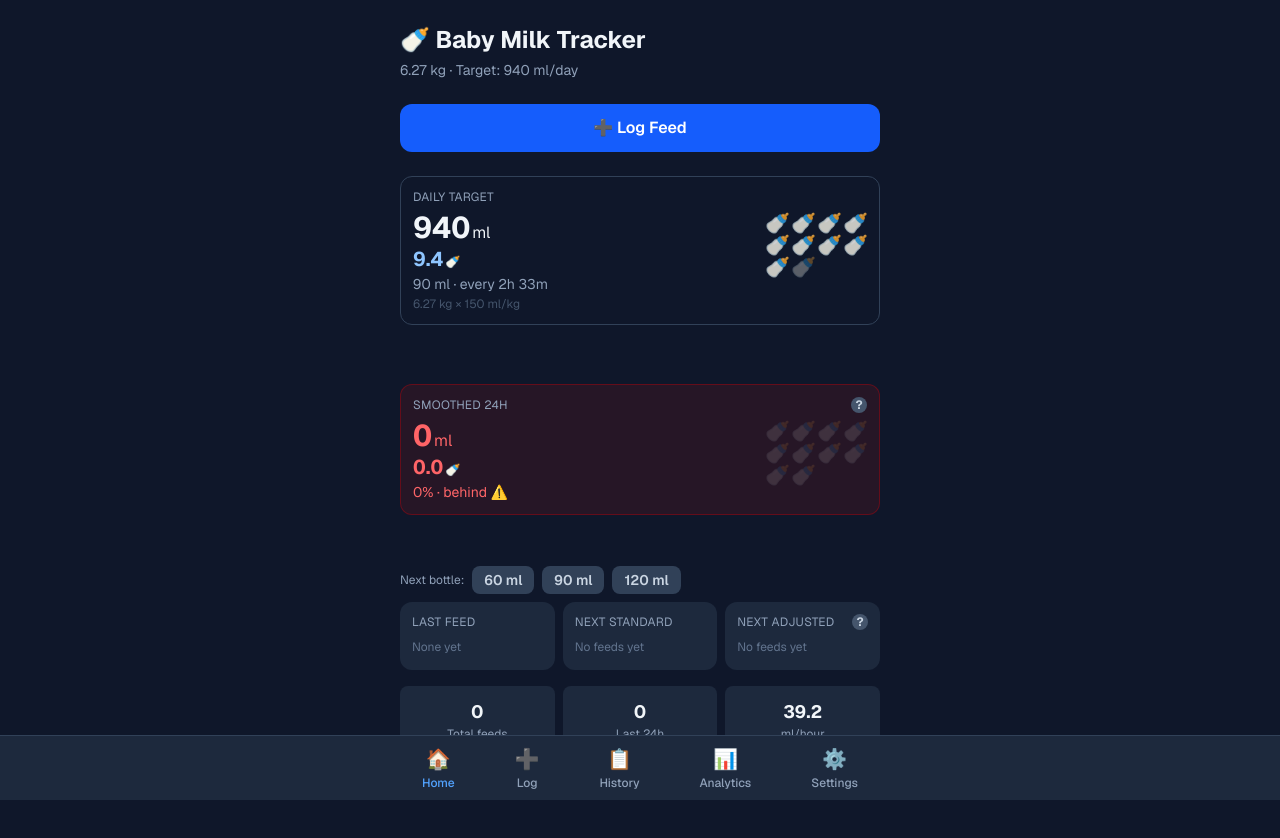
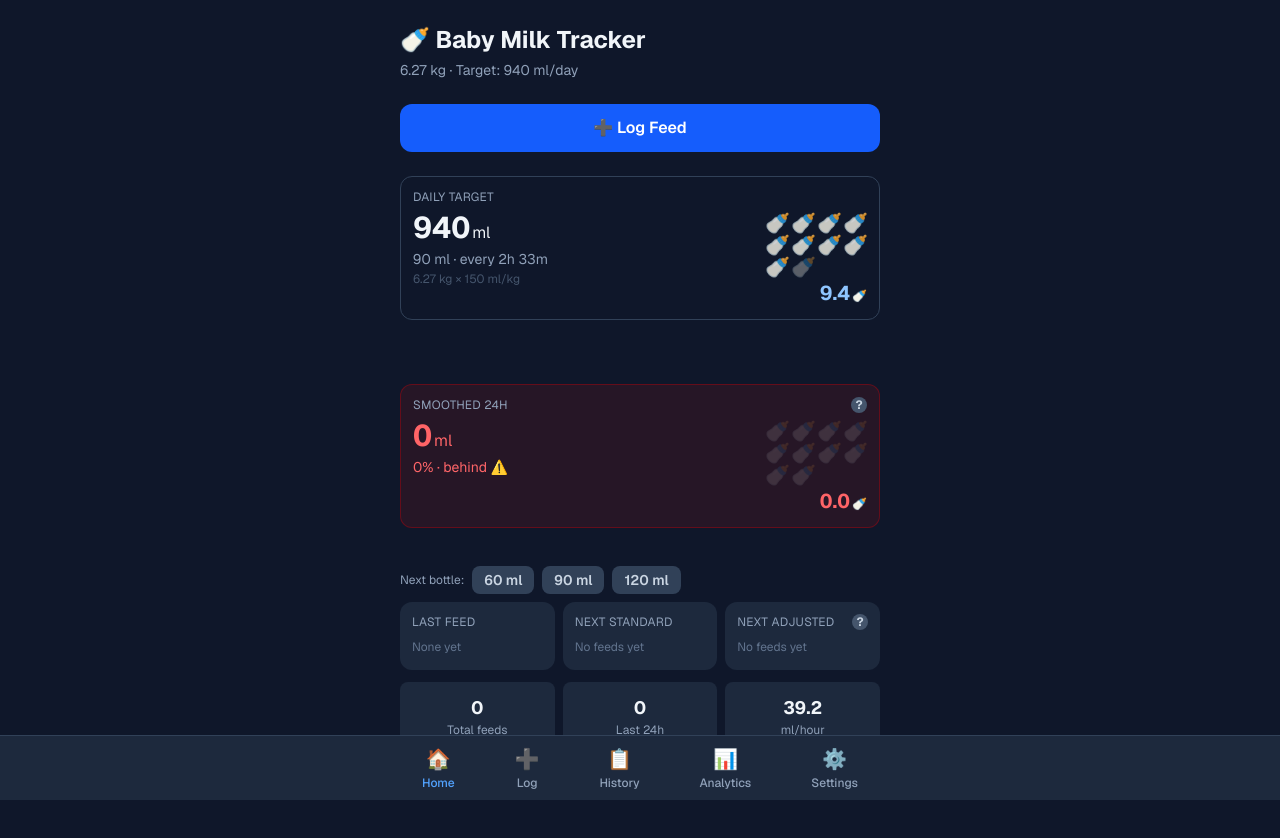
Before and after one commit to koenswings/app-milkwise, a Next.js app in the folder app/: page / in a window 1280 px wide. Shown: the top 838 px of the page. Built offline with nearby package versions, Linux system fonts and the light colour scheme.

Commit message:
fix: layout fixes; bump to 1.0.33

```diff
--- a/app/src/app/page.tsx
+++ b/app/src/app/page.tsx
@@ -182,9 +182,7 @@ export default function Dashboard() {
             {size} ml
           </button>
         ))}
-        {nextBottleSize !== null && (
-          <button onClick={() => setNextBottleSize(null)} className="text-xs text-slate-500 hover:text-slate-300 ml-1">× reset</button>
-        )}
+
       </div>
 
       {/* Bottom row: last feed + two next feed clocks */}
@@ -210,7 +208,7 @@ export default function Dashboard() {
         }
 
         return (
-          <div className="grid grid-cols-3 gap-2 mb-4">
+          <div className="grid grid-cols-3 gap-2 mb-3">
             {/* Last feed */}
             <div className="bg-slate-800 rounded-xl p-3">
               <div className="text-xs text-slate-400 uppercase tracking-wide mb-1">Last feed</div>
@@ -235,6 +233,11 @@ export default function Dashboard() {
                 </Link>
               </div>
               <DigClock ts={nextFeed} sub={nextFeed ? formatRelative(nextFeed, now) : undefined} />
+              {nextFeed && standardNext && (() => {
+                const d = Math.round((nextFeed - standardNext) / 60_000);
+                if (d === 0) return <div className="text-xs text-slate-500 mt-0.5">same as standard</div>;
+                return <div className={`text-xs mt-0.5 font-medium ${d > 0 ? 'text-yellow-400' : 'text-blue-400'}`}>{d > 0 ? `${d}m later` : `${Math.abs(d)}m earlier`} than standard</div>;
+              })()}
             </div>
           </div>
         );
--- a/app/src/components/cards/DailyTargetCard.tsx
+++ b/app/src/components/cards/DailyTargetCard.tsx
@@ -29,16 +29,16 @@ function NumericView({ settings, derived }: Props) {
       <div className="text-xs text-slate-400 uppercase tracking-wide mb-2">Daily target</div>
 
       <div className="flex items-start justify-between gap-3">
-        {/* Left: numbers */}
+        {/* Left: ml and rhythm */}
         <div className="flex-1">
           <div className="text-3xl font-bold leading-none tabular-nums text-slate-100">{Math.round(derived.dailyTargetMl)}<span className="text-base font-normal ml-0.5">ml</span></div>
-          <div className="text-xl font-bold leading-none tabular-nums mt-1 text-blue-300">{targetBottles.toFixed(1)}<span className="text-xs font-normal text-slate-500 ml-0.5">🍼</span></div>
           <div className="text-sm mt-1 text-slate-400">{settings.standardBottleVolume} ml · every {intervalLabel}</div>
           <div className="text-xs text-slate-600 mt-0.5">{settings.weightKg} kg × {settings.mlPerKgPerDay} ml/kg</div>
         </div>
-        {/* Right: bottle matrix */}
+        {/* Right: bottle matrix + count */}
+        <div className="flex-shrink-0">
           <div
-          className="grid gap-0.5 flex-shrink-0"
+            className="grid gap-0.5"
             style={{ gridTemplateColumns: `repeat(${cols}, 1.5rem)` }}
           >
             {Array.from({ length: totalSlots }).map((_, i) => {
@@ -52,6 +52,10 @@ function NumericView({ settings, derived }: Props) {
                 >🍼</span>
               );
             })}
+          </div>
+          <div className="text-xl font-bold tabular-nums text-right mt-0.5 text-blue-300">
+            {targetBottles.toFixed(1)}<span className="text-xs font-normal text-slate-500 ml-0.5">🍼</span>
+          </div>
         </div>
       </div>
     </div>
--- a/app/src/components/cards/StatusCard.tsx
+++ b/app/src/components/cards/StatusCard.tsx
@@ -54,17 +54,17 @@ function Panel({ label, ml, pct, dailyTargetMl, milkPerBottle, y, r, onExplain }
         <button onClick={onExplain} className="w-4 h-4 rounded-full bg-slate-600 hover:bg-slate-500 text-slate-300 text-xs font-bold flex items-center justify-center leading-none">?</button>
       </div>
 
-      {/* Two-column layout: numbers left, bottle matrix right */}
+      {/* Two-column layout: numbers left, bottle matrix + count right */}
       <div className="flex items-start justify-between gap-3">
-        {/* Left: numbers */}
+        {/* Left: ml and status */}
         <div className="flex-1">
           <div className={`text-3xl font-bold leading-none tabular-nums ${colorClass(pct, y, r)}`}>{Math.round(ml)}<span className="text-base font-normal ml-0.5">ml</span></div>
-          <div className={`text-xl font-bold leading-none tabular-nums mt-1 ${colorClass(pct, y, r)}`}>{bottles.toFixed(1)}<span className="text-xs font-normal text-slate-500 ml-0.5">🍼</span></div>
           <div className={`text-sm mt-1 ${colorClass(pct, y, r)}`}>{Math.round(pct)}% · {statusText(pct, y, r)}</div>
         </div>
-        {/* Right: bottle matrix */}
+        {/* Right: bottle matrix + count below */}
+        <div className="flex-shrink-0">
           <div
-          className="grid gap-0.5 flex-shrink-0"
+            className="grid gap-0.5"
             style={{ gridTemplateColumns: `repeat(${cols}, 1.5rem)` }}
           >
             {Array.from({ length: totalSlots }).map((_, i) => {
@@ -78,6 +78,11 @@ function Panel({ label, ml, pct, dailyTargetMl, milkPerBottle, y, r, onExplain }
                 >🍼</span>
               );
             })}
+          </div>
+          {/* Count right-aligned under matrix, aligned with ml on left */}
+          <div className={`text-xl font-bold tabular-nums text-right mt-0.5 ${colorClass(pct, y, r)}`}>
+            {bottles.toFixed(1)}<span className="text-xs font-normal text-slate-500 ml-0.5">🍼</span>
+          </div>
         </div>
       </div>
     </div>
```
Also changed, not shown: 1 other file (tests, documents, lock files or other folders). Lines whose indentation alone changed are shown as unchanged.
